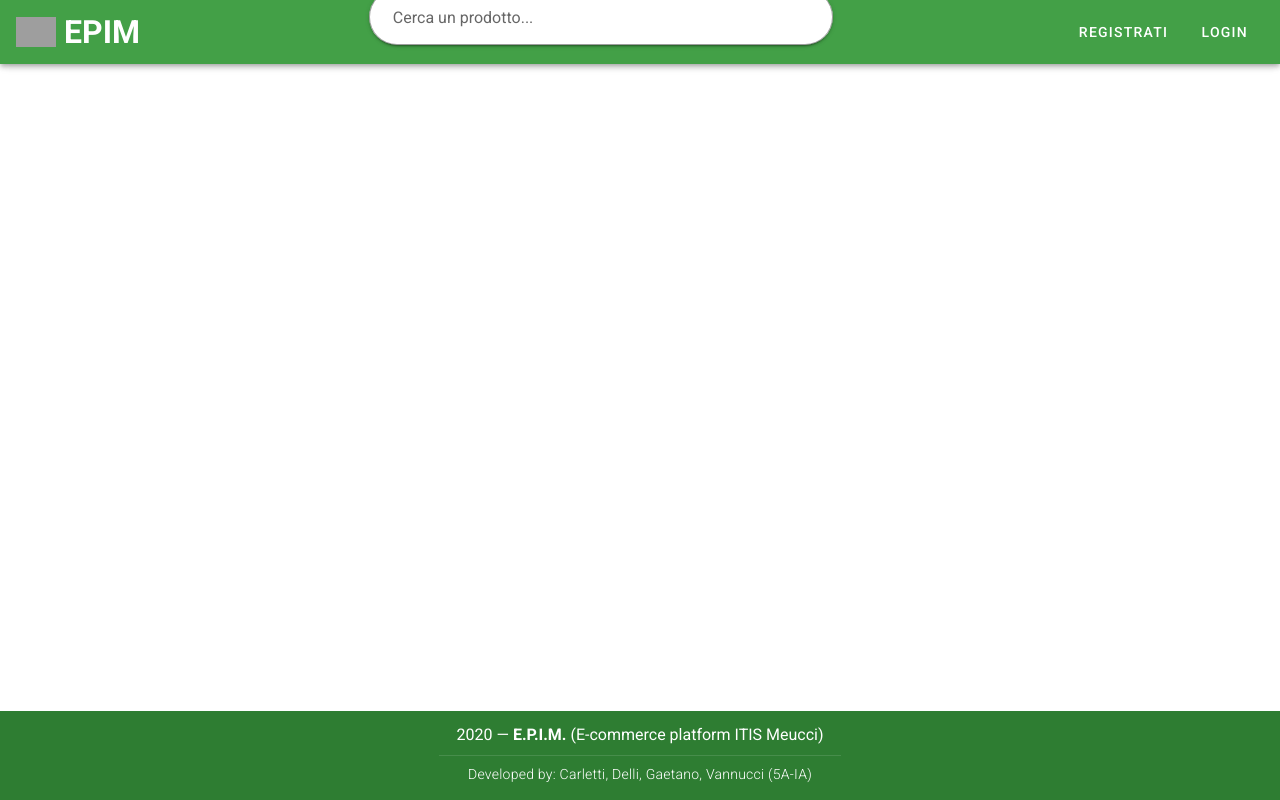
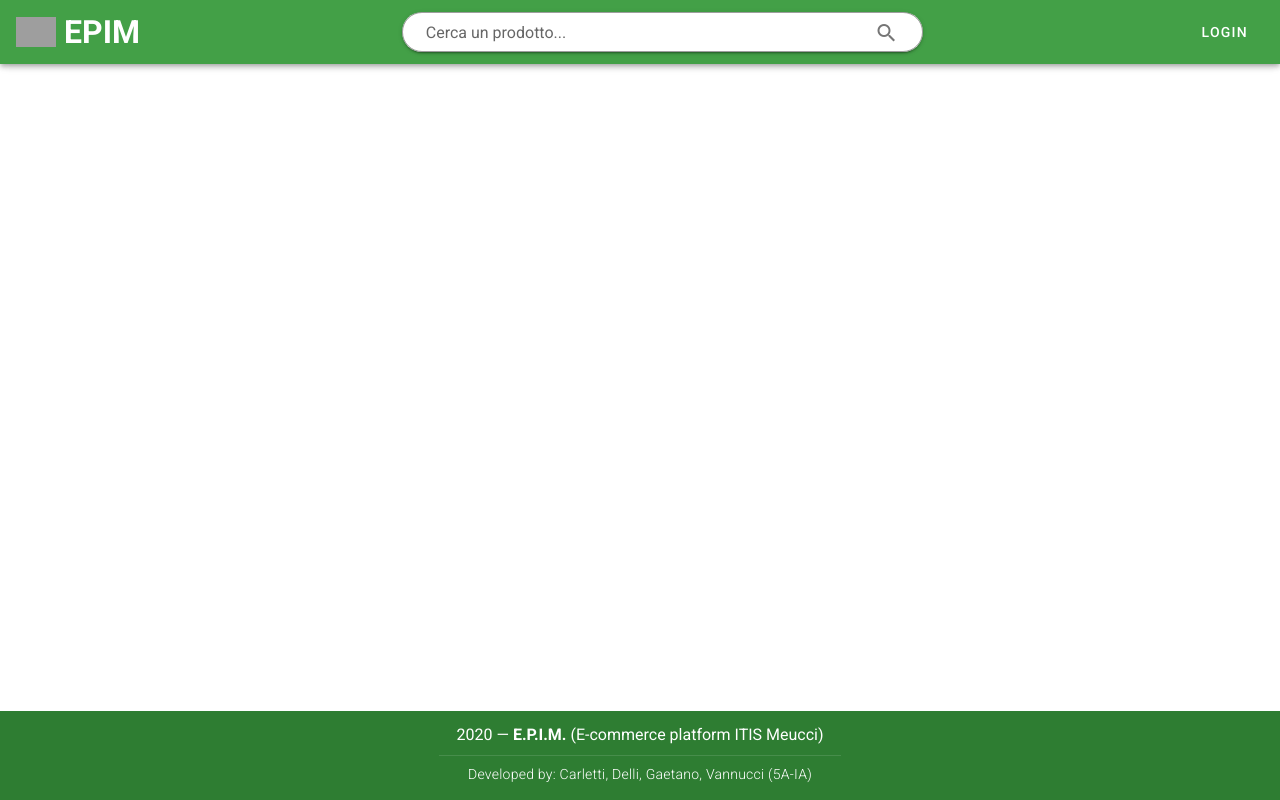
Before and after one commit to RonPlusSign/EPIM, a Vue app in the folder frontend/: page /prodotti/1 in a window 1280 px wide. Built offline with nearby package versions, Linux system fonts and the light colour scheme; grey boxes are pictures that could not be loaded.

Commit message:
feat(vue): fixed bugs and product search

```diff
--- a/frontend/public/index.html
+++ b/frontend/public/index.html
@@ -8,6 +8,7 @@
     <title><%= htmlWebpackPlugin.options.title %></title>
     <link rel="stylesheet" href="https://fonts.googleapis.com/css?family=Roboto:100,300,400,500,700,900">
     <link rel="stylesheet" href="https://cdn.jsdelivr.net/npm/@mdi/font@latest/css/materialdesignicons.min.css">
+
   </head>
   <body>
     <noscript>
--- a/frontend/src/App.vue
+++ b/frontend/src/App.vue
@@ -27,3 +27,13 @@ export default {
   })
 };
 </script>
+
+
+<style>
+/*
+  Append icon not centering when v-text-input-field dense
+ */
+.v-text-field.v-input--dense .v-input__icon--append .v-icon {
+  margin-top: 1px !important;
+}
+</style>
--- a/frontend/src/components/ENavbar.vue
+++ b/frontend/src/components/ENavbar.vue
@@ -21,17 +21,20 @@
     <!--------------------->
     <!---- Search bar ----->
     <!--------------------->
-
-    <v-text-field align="center"
+    <v-text-field
+      align="center"
       light
-      v-model="title"
+      v-model="productSearchQuery"
       label="Cerca un prodotto..."
       outlined
       rounded
       solo
-      clearable
-    ></v-text-field> <!-- append-icon="search" -->
-
+      hide-details
+      dense
+      append-icon="mdi-magnify"
+      @click:append="searchProduct"
+      @keyup.enter.native="searchProduct"
+    ></v-text-field>
 
     <v-spacer></v-spacer>
 
@@ -42,7 +45,6 @@
       <span class="mr-2">Benvenuto, {{ user.name }}</span>
     </v-btn>
     <div v-else>
-      <v-btn href target="_blank" text>Registrati</v-btn>
       <v-btn href target="_blank" text>Login</v-btn>
     </div>
   </v-app-bar>
@@ -53,19 +55,36 @@
 <script>
 export default {
   name: "ENavbar",
-
   data() {
     return {
       logged: false,
-      user: { // TODO: make a request to login.php to see if the user is logged (and retrieve its data)
+      user: {
+        // TODO: make a request to login.php to see if the user is logged (and retrieve its data)
         name: "",
         id: null
       },
-      title: ""
+      productSearchQuery: ""
     };
+  },
+  methods: {
+    searchProduct() {
+      /**
+       * Block navigation if route is the same (same search) or search is empty string
+       */
+      if (
+        this.productSearchQuery.trim() !== "" &&
+        this.$route.name === "products" &&
+        this.$route.query.q !== this.productSearchQuery
+      ) {
+        this.$router.push({
+          name: "products",
+          query: { q: this.productSearchQuery }
+        });
+      }
+    }
+  },
+  created() {
+    this.productSearchQuery = this.$route.query.q;
   }
 };
 </script>
-
-<style scoped>
-</style>
--- a/frontend/src/components/EProductListItem.vue
+++ b/frontend/src/components/EProductListItem.vue
@@ -2,7 +2,7 @@
   <v-row>
     <v-col>
       <v-card>
-        <v-card-title @click="router.push({ name: 'prodotti', params: { id: product.id } })">{{ product.title }}</v-card-title>
+        <v-card-title @click="router.push({ name: 'ProductDetail', params: { id: product.id } })">{{ product.title }}</v-card-title>
         <v-card-subtitle>{{ product.brand }}</v-card-subtitle>
         <v-card-text>{{ product.sell_price }} €</v-card-text>
       </v-card>
--- a/frontend/src/components/EProductsList.vue
+++ b/frontend/src/components/EProductsList.vue
@@ -3,7 +3,7 @@
     <template v-if="!isEmpty">
       <EProductListItem v-for="product in products" :product="product" :key="product.id" />
     </template>
-    <h2 class="text-center">Nessun prodotto trovato!</h2>
+    <h2 class="text-center" v-else>Nessun prodotto trovato!</h2>
   </div>
 </template>
 
--- a/frontend/src/plugins/vuetify.js
+++ b/frontend/src/plugins/vuetify.js
@@ -1,7 +1,11 @@
 import Vue from 'vue';
 import Vuetify from 'vuetify/lib';
+
 
 Vue.use(Vuetify);
 
 export default new Vuetify({
+    icons: {
+        iconfont: 'mdi', // default - only for display purposes
+    },
 });
--- a/frontend/src/router/index.js
+++ b/frontend/src/router/index.js
@@ -1,24 +1,23 @@
 import Vue from 'vue'
 import VueRouter from 'vue-router'
 import Products from '../views/Products.vue'
-import ProductDetail from '../views/ProductDetail.vue'
 
 Vue.use(VueRouter)
 
 const routes = [
   {
     path: '/',
-    redirect: { name: 'Products' }  // Better if default is "Categories"
+    redirect: { name: 'products' }  // Better if default is "Categories"
   },
   {
     path: '/prodotti',
-    name: 'Products',
+    name: 'products',
     component: Products
   },
   {
     path: '/prodotti/:id',
-    name: 'ProductDetail',
-    component: ProductDetail
+    name: 'productDetail',
+    component: () => import( /* webpackChunkName: "product" */ "../views/ProductDetail.vue")
   }
 ]
 
--- a/frontend/src/views/Products.vue
+++ b/frontend/src/views/Products.vue
@@ -1,5 +1,8 @@
 <template>
-  <EProductsList :products="products" />
+  <EProductsList :products="products" v-if="$route.query.q" />
+  <div class="text-center pt-3" v-else>
+    <h1>BEST SELLER...</h1>
+  </div>
 </template>
 
 <script>
@@ -13,17 +16,33 @@ export default {
   },
   data() {
     return {
-      products: [],
+      products: []
     };
   },
-  created() {
-    Axios.get(process.env.VUE_APP_API_URL + `products.php`)
-      .then((response) => {
-        this.products = response.data.data;
+  methods: {
+    fetchProducts() {
+      Axios.get(process.env.VUE_APP_API_URL + `products.php`, {
+        params: { q: this.$route.query.q }
       })
-      .catch((error) =>{
-        console.error(error);
-      });
+        .then(response => {
+          console.log();
+          this.products = response.data.data;
+        })
+        .catch(error => {
+          console.error(error);
+        });
+    }
+  },
+  watch: {
+    $route() {
+      if (this.$route.query.q) {
+        this.fetchProducts();
+      }
+    }
   }
+
+  // created() {
+  //
+  // }
 };
 </script>
```
